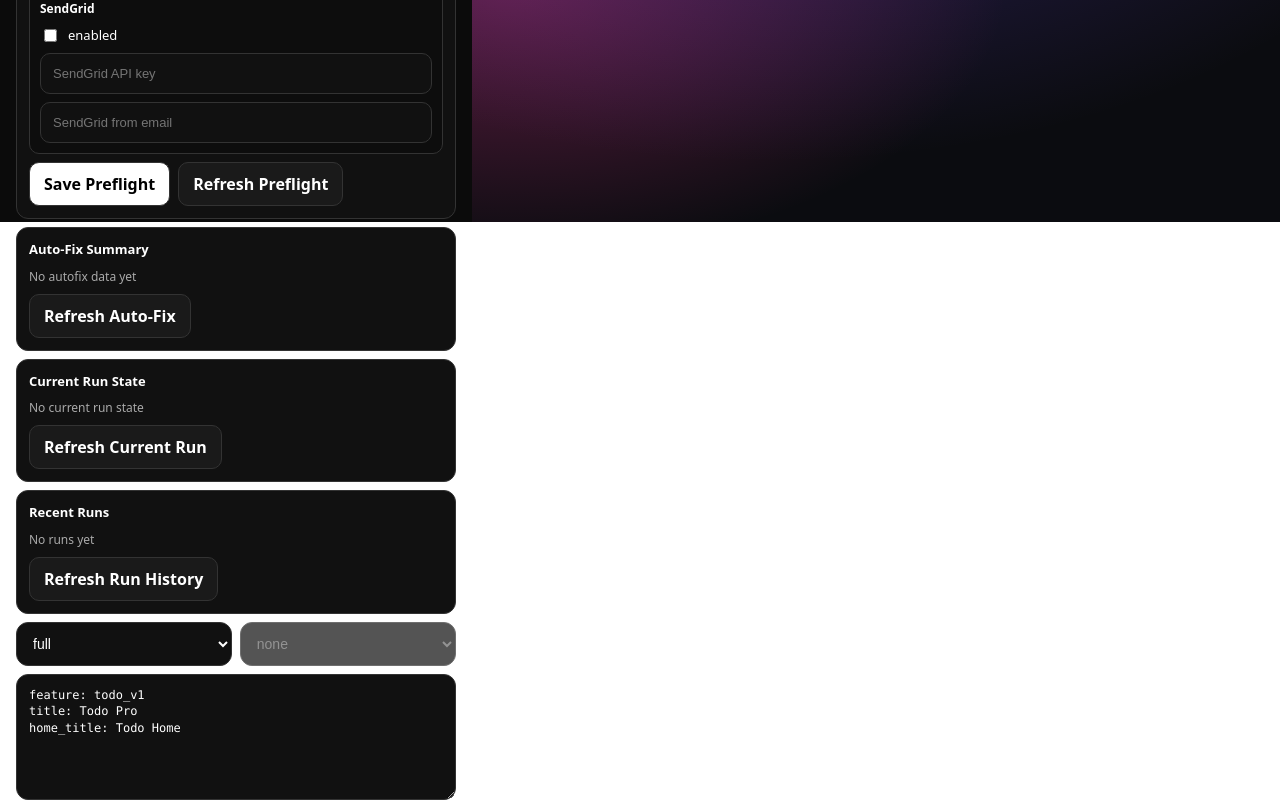
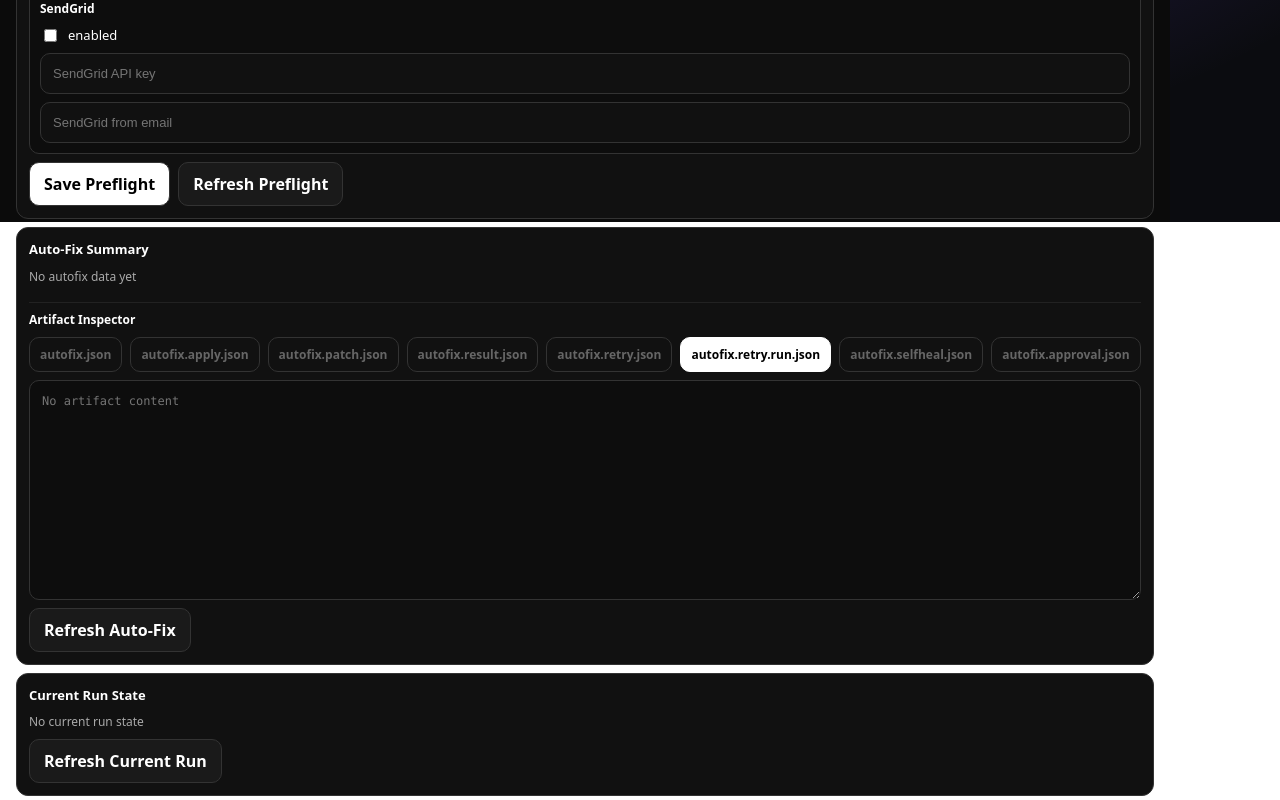
Before and after one commit to MartinWiederhold/Appbuilder, a React (Vite) app in the folder apps/desktop/: page / in a window 1280 px wide. Shown: the part 578-1378 px from the top of the page. Built offline with nearby package versions, Linux system fonts and the light colour scheme.

Commit message:
safe-mode: persist approval artifact and verify pending review flow on real autofix failure

```diff
--- a/apps/desktop/src/App.tsx
+++ b/apps/desktop/src/App.tsx
@@ -63,6 +63,18 @@ type AutofixSelfHealState = {
   removedFlags?: string[];
   originalPrompt?: string;
   sanitizedPrompt?: string;
+  reason?: string;
+};
+
+
+type AutofixApprovalState = {
+  safeMode?: boolean;
+  approvalStatus?: string;
+  requiresHumanApproval?: boolean;
+  createdAt?: string | number;
+  project?: string;
+  provider?: string;
+  sourceArtifact?: string;
   reason?: string;
 };
 
@@ -218,6 +230,9 @@ export default function App() {
   const [autofixSelfHeal, setAutofixSelfHeal] = useState<AutofixSelfHealState | null>(null);
   const [autofixRetryRun, setAutofixRetryRun] = useState<AutofixRetryRunState | null>(null);
   const [autofixBusy, setAutofixBusy] = useState(false);
+  const [autofixApproval, setAutofixApproval] = useState<AutofixApprovalState | null>(null);
+  const [artifactMap, setArtifactMap] = useState<Record<string, string>>({});
+  const [selectedArtifact, setSelectedArtifact] = useState<string>("autofix.retry.run.json");
 
   const logText = useMemo(() => logs.join("\n"), [logs]);
 
@@ -332,21 +347,42 @@ export default function App() {
     try {
       setAutofixBusy(true);
 
-      const selfHealRaw = await invoke<string>("read_file_if_exists", {
-        project,
-        relativePath: ".builder/autofix.selfheal.json",
-      }).catch(() => "");
+      const artifactNames = [
+        "autofix.json",
+        "autofix.apply.json",
+        "autofix.patch.json",
+        "autofix.result.json",
+        "autofix.retry.json",
+        "autofix.retry.run.json",
+        "autofix.selfheal.json",
+        "autofix.approval.json",
+      ];
 
-      const retryRunRaw = await invoke<string>("read_file_if_exists", {
-        project,
-        relativePath: ".builder/autofix.retry.run.json",
-      }).catch(() => "");
+      const entries = await Promise.all(
+        artifactNames.map(async (name) => {
+          const raw = await invoke<string>("read_file_if_exists", {
+            project,
+            relativePath: `.builder/${name}`,
+          }).catch(() => "");
+          return [name, String(raw || "")] as const;
+        })
+      );
 
-      setAutofixSelfHeal(selfHealRaw ? parseJsonSafe<AutofixSelfHealState>(String(selfHealRaw)) : null);
-      setAutofixRetryRun(retryRunRaw ? parseJsonSafe<AutofixRetryRunState>(String(retryRunRaw)) : null);
+      const nextMap: Record<string, string> = Object.fromEntries(entries);
+      setArtifactMap(nextMap);
+
+      const selfHealRaw = nextMap["autofix.selfheal.json"] ?? "";
+      const retryRunRaw = nextMap["autofix.retry.run.json"] ?? "";
+      const approvalRaw = nextMap["autofix.approval.json"] ?? "";
+
+      setAutofixSelfHeal(selfHealRaw ? parseJsonSafe<AutofixSelfHealState>(selfHealRaw) : null);
+      setAutofixRetryRun(retryRunRaw ? parseJsonSafe<AutofixRetryRunState>(retryRunRaw) : null);
+      setAutofixApproval(approvalRaw ? parseJsonSafe<AutofixApprovalState>(approvalRaw) : null);
     } catch {
       setAutofixSelfHeal(null);
       setAutofixRetryRun(null);
+      setAutofixApproval(null);
+      setArtifactMap({});
     } finally {
       setAutofixBusy(false);
     }
@@ -974,8 +1010,81 @@ export default function App() {
               <div style={{ fontSize: 12, color: "#aaa" }}>
                 notes: {autofixRetryRun?.notes ?? autofixSelfHeal?.reason ?? "-"}
               </div>
+              <div style={{ fontSize: 12, color: "#fff" }}>
+                safeMode: {autofixApproval?.safeMode ? "true" : "false"} · approval: {autofixApproval?.approvalStatus ?? "-"}
+              </div>
+              <div style={{ fontSize: 12, color: "#aaa" }}>
+                requiresHumanApproval: {autofixApproval?.requiresHumanApproval ? "true" : "false"} · source: {autofixApproval?.sourceArtifact ?? "-"}
+              </div>
             </div>
           )}
+
+          <div
+            style={{
+              display: "grid",
+              gap: 8,
+              marginTop: 8,
+              paddingTop: 8,
+              borderTop: "1px solid #222",
+            }}
+          >
+            <div style={{ fontSize: 12, fontWeight: 700, color: "#fff" }}>
+              Artifact Inspector
+            </div>
+
+            <div style={{ display: "flex", gap: 8, flexWrap: "wrap" }}>
+              {[
+                "autofix.json",
+                "autofix.apply.json",
+                "autofix.patch.json",
+                "autofix.result.json",
+                "autofix.retry.json",
+                "autofix.retry.run.json",
+                "autofix.selfheal.json",
+                "autofix.approval.json",
+              ].map((name) => {
+                const hasData = !!artifactMap[name];
+                const selected = selectedArtifact === name;
+                return (
+                  <button
+                    key={name}
+                    onClick={() => setSelectedArtifact(name)}
+                    style={{
+                      padding: "8px 10px",
+                      borderRadius: 10,
+                      border: selected ? "1px solid #fff" : "1px solid #333",
+                      background: selected ? "#fff" : hasData ? "#1a1a1a" : "#111",
+                      color: selected ? "#000" : hasData ? "#fff" : "#666",
+                      cursor: "pointer",
+                      fontSize: 12,
+                      fontWeight: 600,
+                    }}
+                  >
+                    {name}
+                  </button>
+                );
+              })}
+            </div>
+
+            <textarea
+              readOnly
+              value={artifactMap[selectedArtifact] || ""}
+              placeholder="No artifact content"
+              style={{
+                width: "100%",
+                minHeight: 220,
+                padding: 12,
+                borderRadius: 10,
+                border: "1px solid #333",
+                background: "#0d0d0d",
+                color: "#ddd",
+                fontFamily: "ui-monospace, SFMono-Regular, Menlo, monospace",
+                fontSize: 12,
+                lineHeight: 1.45,
+                resize: "vertical",
+              }}
+            />
+          </div>
 
           <button
             onClick={refreshAutofixState}
```
Also changed, not shown: 1 other file (tests, documents, lock files or other folders).
